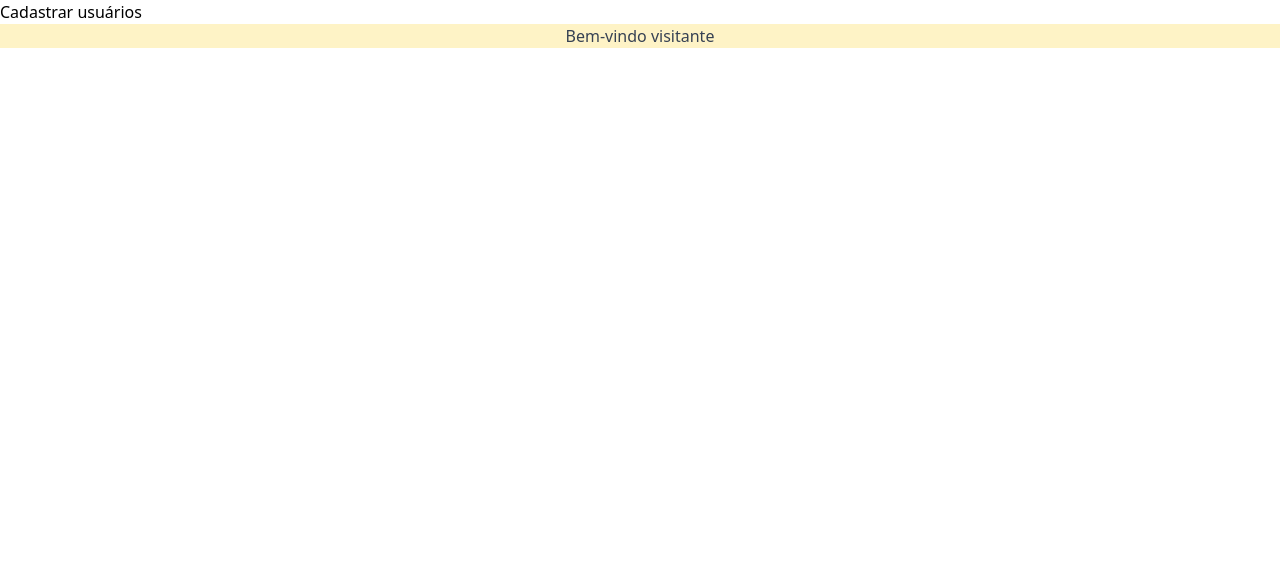
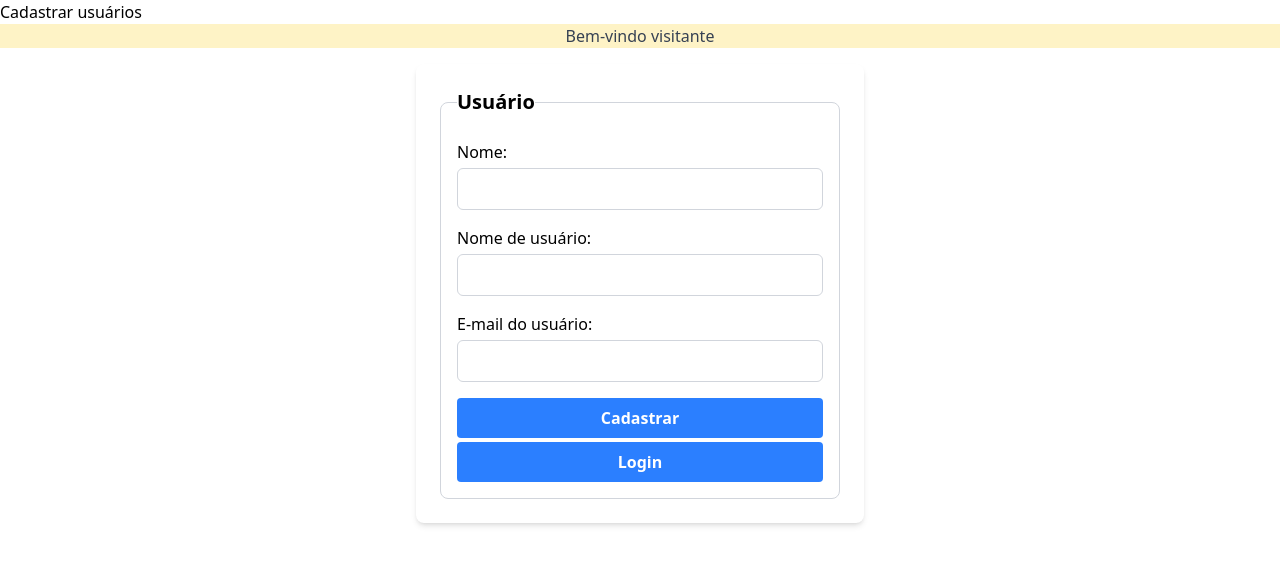
Before and after one commit to Grupo-jag-Fiap/cp5-front-access-control, a React (Vite) app in the folder access-control-cp/: page /cadastro in a window 1280 px wide. Shown: the top 564 px of the page. Built offline with nearby package versions, Linux system fonts and the light colour scheme.

Commit message:
feat: criação do form com fieldtest e legend | inclusão campos Nome, Nome de Usuario e Email | Botões cadastrar e Login

```diff
--- a/access-control-cp/src/Cadastro/index.tsx
+++ b/access-control-cp/src/Cadastro/index.tsx
@@ -50,7 +50,7 @@ export default function Cadastro(){
   const usuario = JSON.parse(localStorage.getItem("usuarioLogado") || "null");
 
 
-  return (
+ return (
     <main>
       <h1>Cadastrar usuários</h1>
       <div className="text-center bg-amber-100">
@@ -63,6 +63,30 @@ export default function Cadastro(){
           <p className="text-gray-700 font-medium mb-4">Bem-vindo visitante</p>
         )}
       </div>
+
+      <div className="mx-auto w-[40%]">
+        <form onSubmit={onSubmit} className="frmEditarUsuario">
+          <fieldset>
+            <legend>Usuário</legend>
+            <div>
+              <label htmlFor="idNome">Nome:</label>
+              <input type="text" id="idNome" {...register("nome")} />
+            </div>
+            <div>
+              <label htmlFor="idNomeUsuario">Nome de usuário:</label>
+              <input type="text" id="idNomeUsuario" {...register("nomeUsuario")} />
+            </div>
+            <div>
+              <label htmlFor="idEmail">E-mail do usuário:</label>
+              <input type="email" id="idEmail" {...register("email")} />
+            </div>
+            <div>
+              <button type="submit">Cadastrar</button>
+              <button onClick={() => navigateLogin("/")}>Login</button>
+            </div>
+          </fieldset>
+        </form>
+      </div>
     </main>
-  );
+  );;
 }
```
